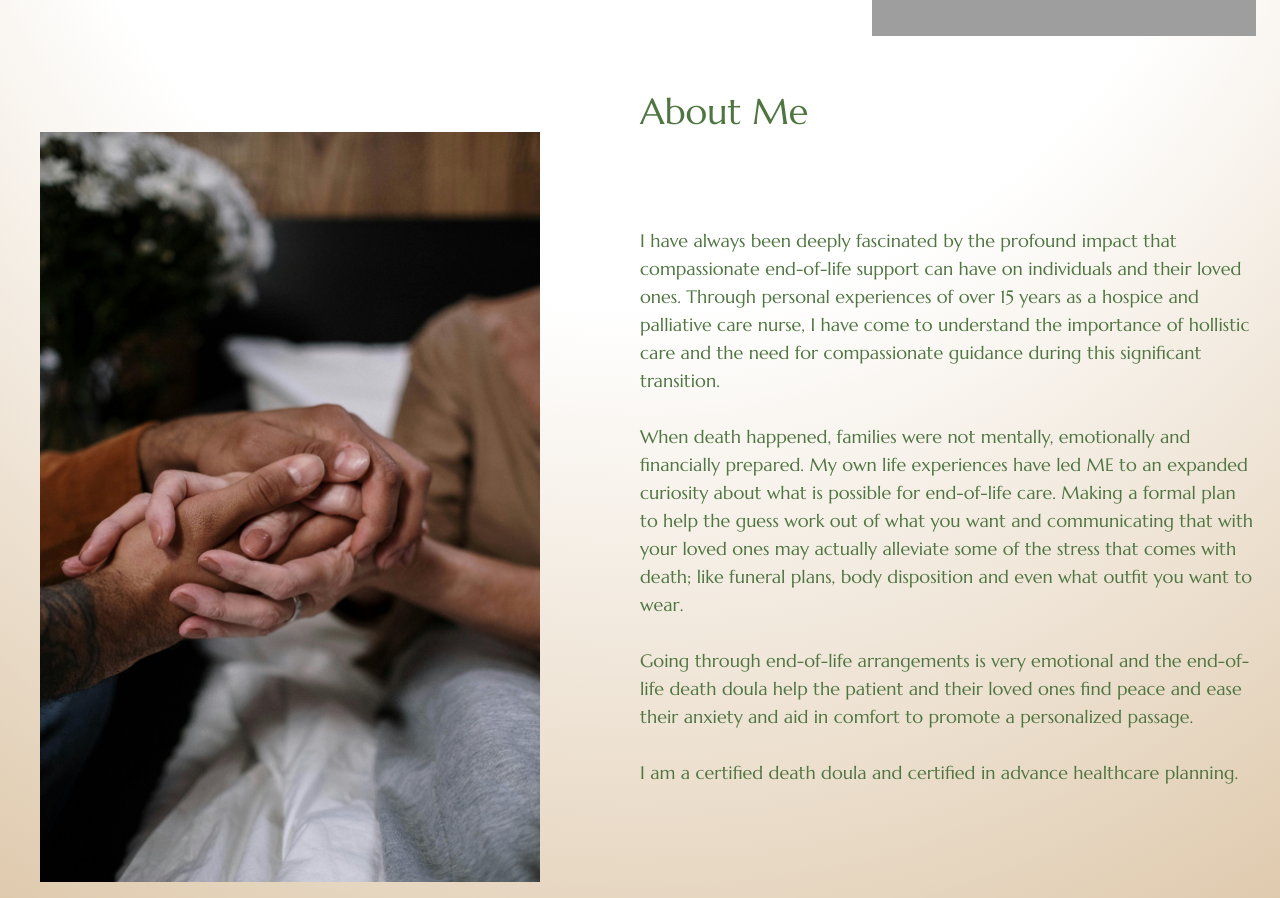
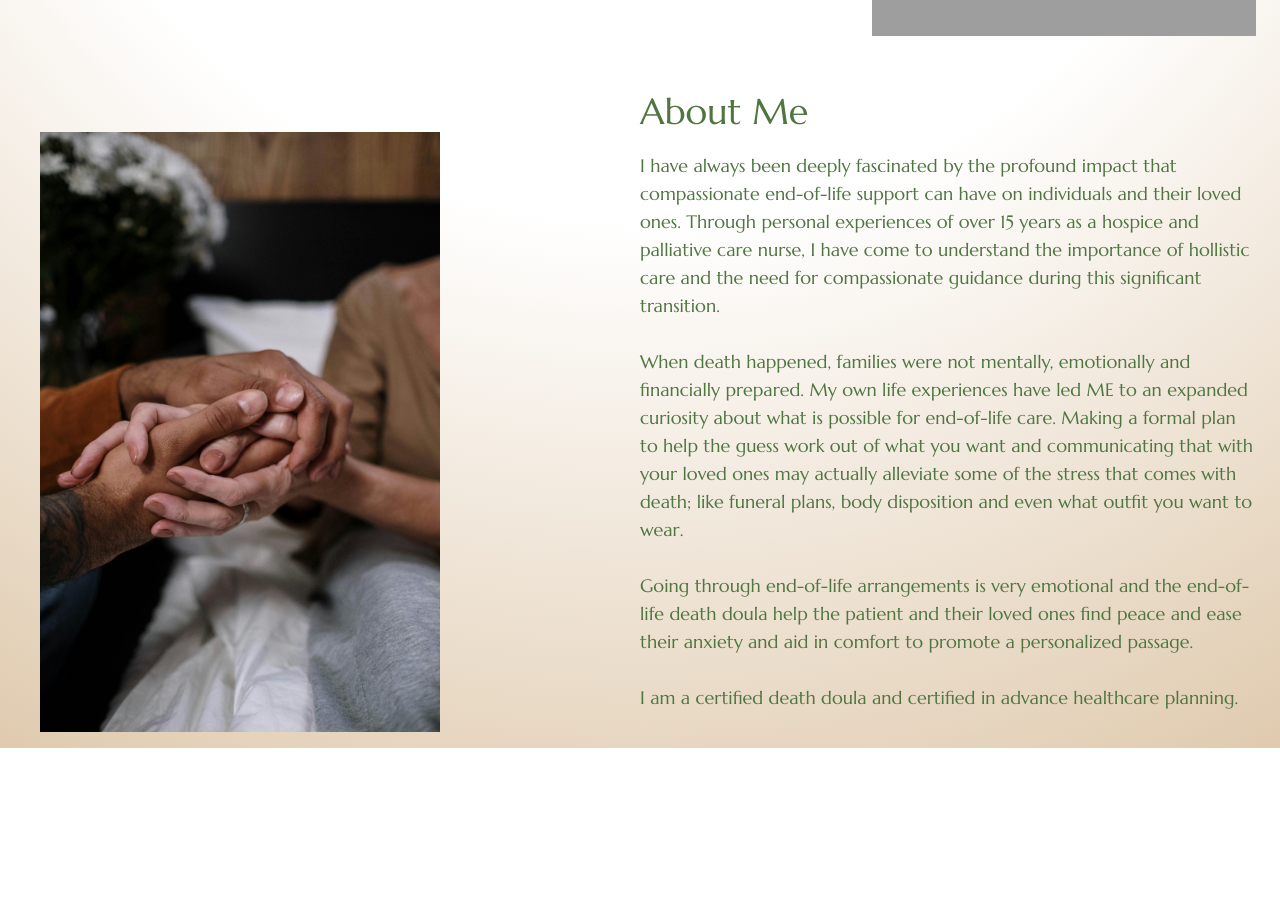
Before and after one commit to victoriaraya/emracing_death, a Next.js app: page /about in a window 1280 px wide. Shown: the part 700-1598 px from the top of the page. After the commit the page ends 1448 px from the top, so only its background shows below. Built offline with nearby package versions, Linux system fonts and the light colour scheme; grey boxes are pictures that could not be loaded.

Commit message:
about edits

```diff
--- a/app/about/page.tsx
+++ b/app/about/page.tsx
@@ -54,8 +54,8 @@ const About = () => {
         <Image
           src={"/images/holding_hands.jpg"}
           alt="holding hands"
-          width={500}
-          height={600}
+          width={400}
+          height={500}
           quality={100}
           className="row-span-2 ml-4 mt-10"
         />
```
